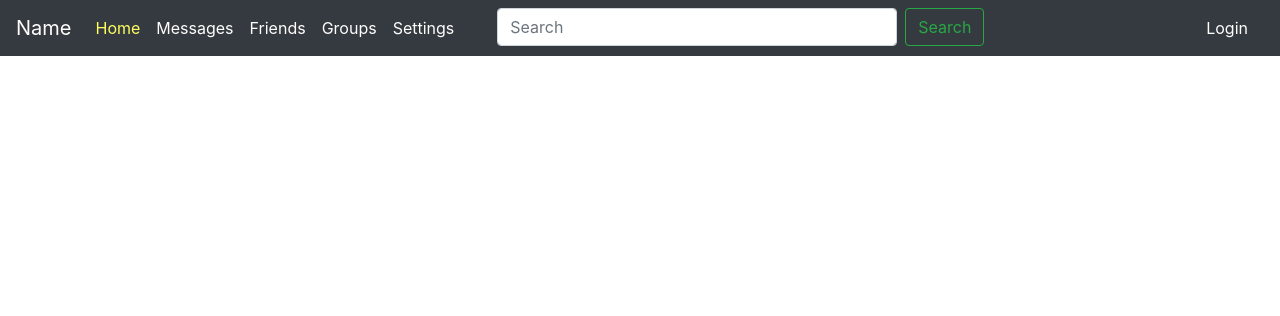
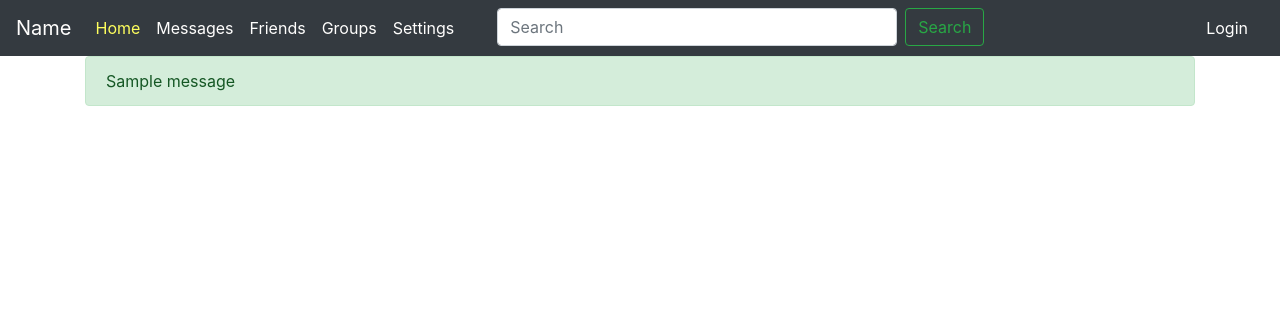
Before and after one commit to GeorQ/socialmedia, a Django app: page / in a window 1280 px wide. Shown: the top 316 px of the page. Run offline with Django 3.2, Linux system fonts and the light colour scheme; one stand-in notice (Sample message) is shown; some libraries are stand-ins or nearby versions.

Commit message:
add home.html file as well as modify user registration form

```diff
--- /dev/null
+++ b/socialmedia/blog/templates/blog/home.html
@@ -0,0 +1,10 @@
+{% extends "blog/index.html" %}
+{% block content %}
+	{% if messages %}
+		{% for message in messages %}
+			<div class="alert alert-{{ message.tags }}">
+				{{ message }}
+			</div>
+		{% endfor %}
+	{% endif %}
+{% endblock content %}
--- a/socialmedia/blog/templates/blog/messages.html
+++ b/socialmedia/blog/templates/blog/messages.html
@@ -1,6 +1,6 @@
 {% extends "blog/index.html" %}
 {% block content %}
-	{% for message in messages %}
+	{% for message in messagesUser %}
 		<p>By {{ message.sender }}: {{ message.message }}</p>
 	{% endfor %}
 {% endblock content %}
--- a/socialmedia/blog/views.py
+++ b/socialmedia/blog/views.py
@@ -7,23 +7,23 @@ messages = [
 
 	{
 		'sender' : 'Ahmed',
-		'message': 'you are bitch',
+		'message': 'Hello Giorgii, how are u doing?',
 	},
 
 	{
 		'sender' : 'Giorgii',
-		'message': 'no you are bitch',
+		'message': 'Hi, bro, I am fine, what about u?',
 	},
 
 ]
 
 context = {
-	'messages' : messages
+	'messagesUser' : messages
 }
 
 def home(request):
 	context['option'] = 1
-	return render(request, 'blog/index.html', context)
+	return render(request, 'blog/home.html', context)
 
 def messages(request):
 	context['option'] = 2
--- a/socialmedia/users/forms.py
+++ b/socialmedia/users/forms.py
@@ -4,6 +4,8 @@ from django.contrib.auth.forms import UserCreationForm
 
 class UserRegisterForm(UserCreationForm):
     email = forms.EmailField()
+    first_name  = forms.CharField(min_length=2, max_length=40, required=False)
+    last_name = forms.CharField(min_length=2, max_length=40, required=False)
     class Meta:
         model = User
-        fields = ['username', 'email', 'password1', 'password2']
+        fields = ['username', 'email', 'first_name', 'last_name', 'password1', 'password2']
--- a/socialmedia/users/views.py
+++ b/socialmedia/users/views.py
@@ -9,7 +9,7 @@ def register(request):
             form.save()
             username = form.cleaned_data.get('username')
             messages.success(request, f'Account created for {username}!!')
-            # return redirect('blog-home')
+            return redirect('blog-home')
     else:
         form = UserRegisterForm()
     return render(request, 'users/register.html', {'form': form})
```
Also changed, not shown: socialmedia/db.sqlite3.
